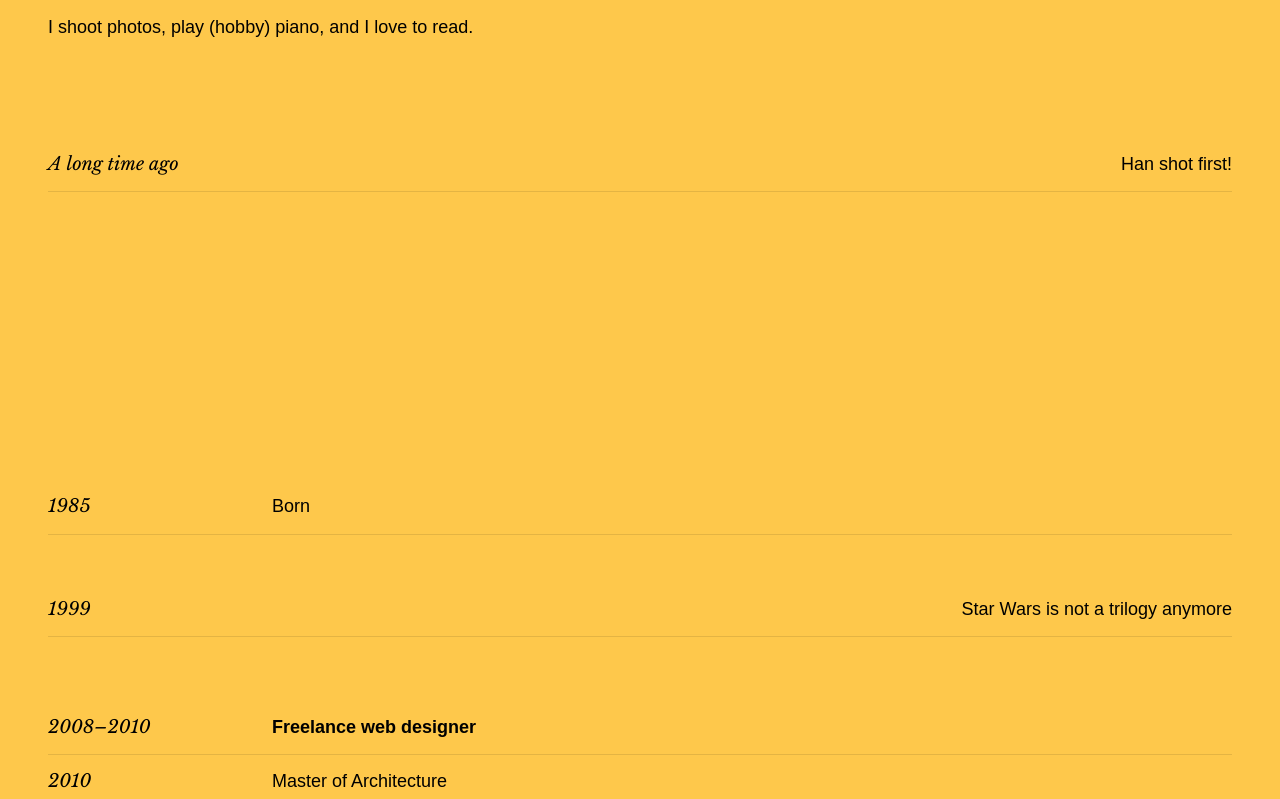
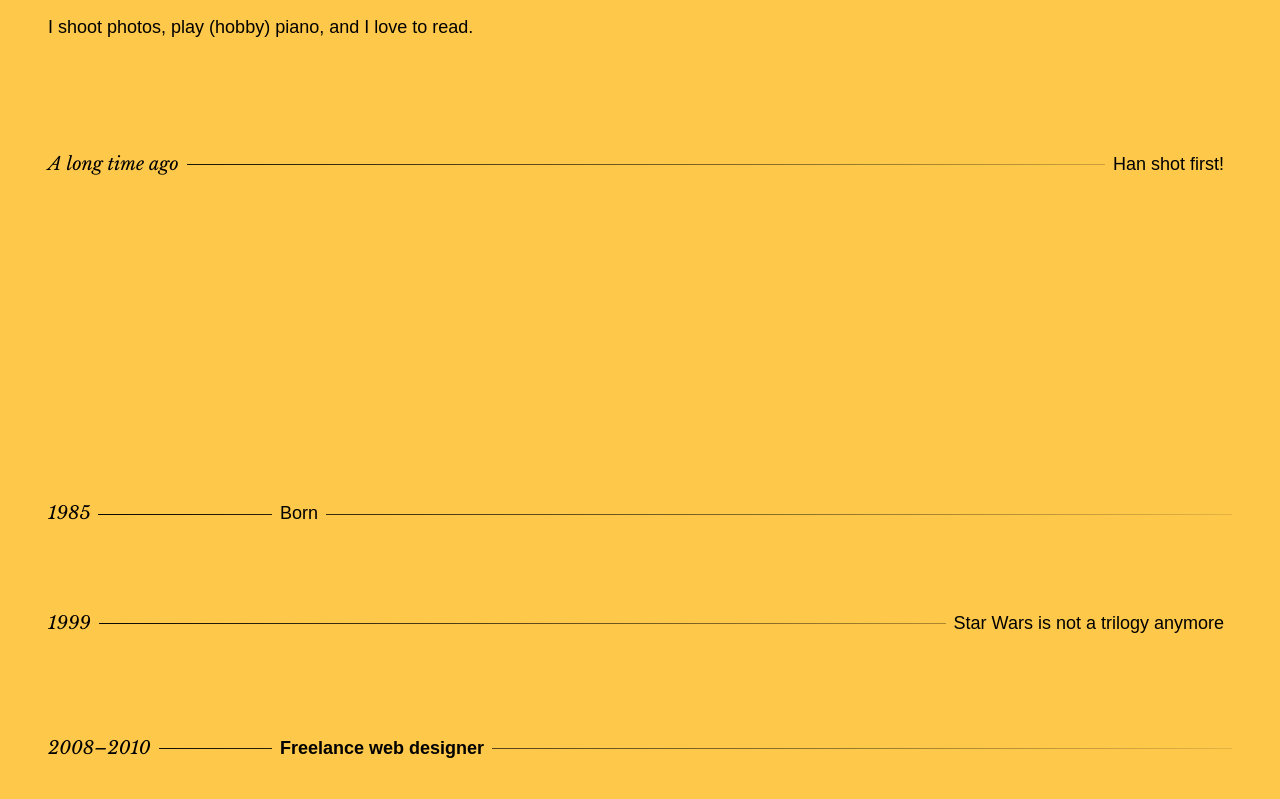
Before and after one commit to adamplesnik/adamplesnik.com, a React (Vite) app: page / in a window 1280 px wide. Shown: the part 9940-10739 px from the top of the page. Built offline with nearby package versions, Linux system fonts and the light colour scheme; a web font is replaced by a local one.

Commit message:
Update CV

```diff
--- a/src/components/TimelineItem.tsx
+++ b/src/components/TimelineItem.tsx
@@ -17,13 +17,24 @@ const TimelineItem = ({
   return (
     <div
       className={clsx(
-        'flex flex-col items-baseline gap-1 border-b border-b-black/10 py-3 sm:flex-row sm:gap-4',
+        'relative flex flex-col items-baseline gap-1 py-3 sm:flex-row sm:gap-4',
         className,
         right && 'justify-between'
       )}
     >
-      <div className="w-full font-serif italic sm:w-40 md:w-52">{year}</div>
-      <Paragraph className={clsx(em && 'font-semibold', right && 'text-right')}>{desc}</Paragraph>
+      <div className="absolute top-[1.65rem] z-0 h-px w-full bg-gradient-to-r from-black to-black sm:to-black/10"></div>
+      <div className="relative z-10 w-full font-serif italic sm:w-40 md:w-52">
+        <span className="inline-block bg-[#FEC84B] pr-2">{year}</span>
+      </div>
+      <Paragraph
+        className={clsx(
+          'relative z-10 !w-fit bg-[#FEC84B] sm:px-2',
+          em && 'font-semibold',
+          right && 'text-right'
+        )}
+      >
+        {desc}
+      </Paragraph>
     </div>
   )
 }
--- a/src/content/AboutMe.tsx
+++ b/src/content/AboutMe.tsx
@@ -15,7 +15,7 @@ const AboutMe = () => {
       <Paragraph className="mb-24">
         I shoot photos, play (hobby) piano, and I love to read.
       </Paragraph>
-      <div className="flex flex-col">
+      <div className="flex flex-col gap-2">
         <TimelineItem year={'A long time ago'} desc="Han shot first!" className="mb-72" right />
         <TimelineItem year={1985} desc="Born" className="mb-12" />
         <TimelineItem
```
